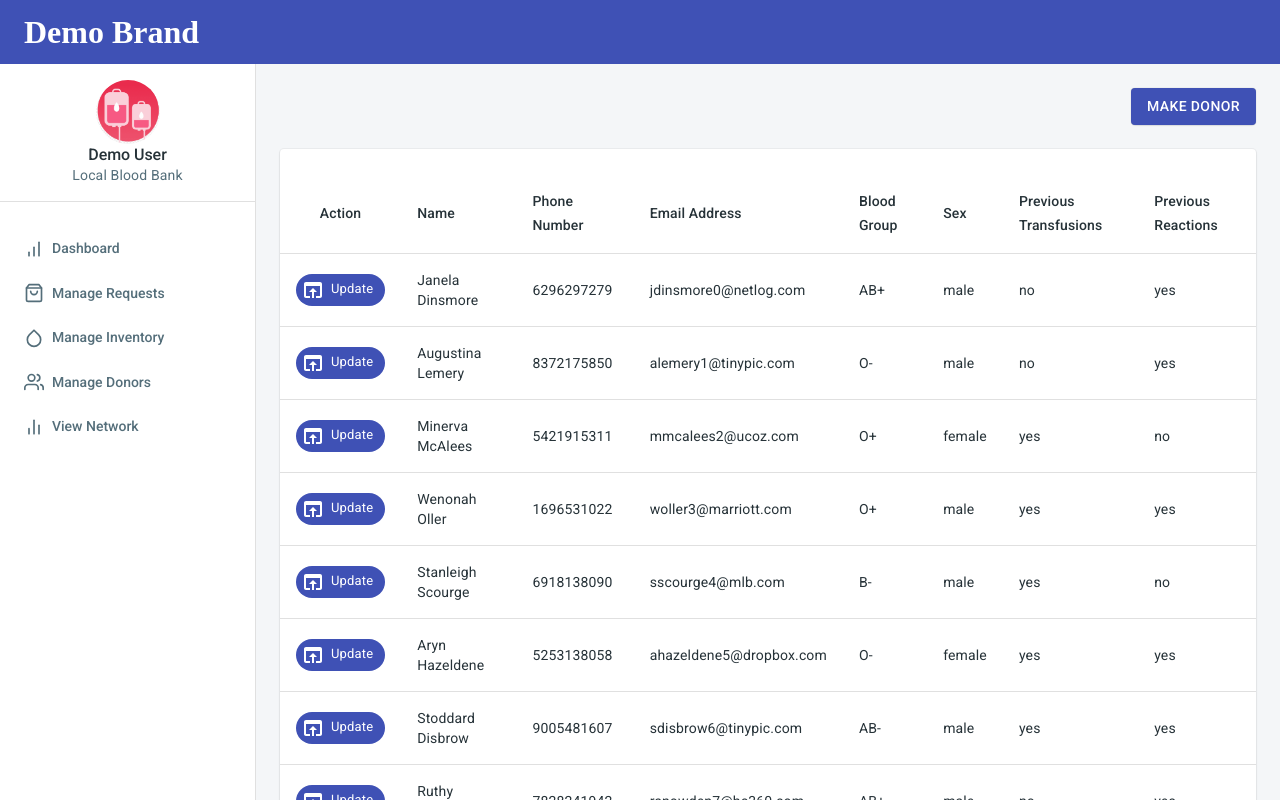
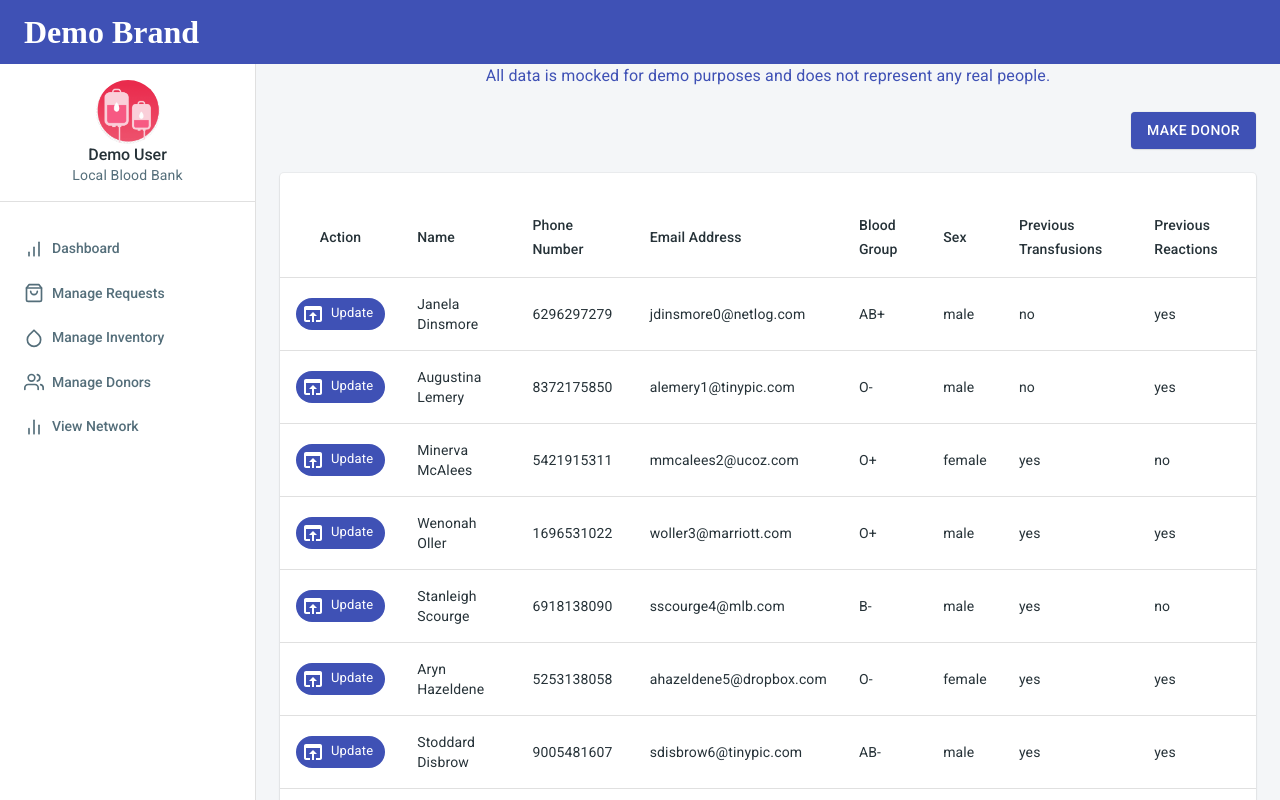
Before and after one commit to VNgwazini/Healthcare-App, a React (Create React App) app: page /app/manage_donors in a window 1280 px wide. Built offline with nearby package versions, Linux system fonts and the light colour scheme.

Commit message:
Added disclaimer about mock data.

```diff
--- a/src/views/donors/ManageDonorListView/index.js
+++ b/src/views/donors/ManageDonorListView/index.js
@@ -2,6 +2,7 @@ import React, { useState, useEffect } from 'react';
 import {
   Box,
   Container,
+  Typography,
   makeStyles
 } from '@material-ui/core';
 import Page from 'src/components/Page';
@@ -53,6 +54,14 @@ const ManageDonorListView = () => {
   // }
 
   return (
+    <>
+    <Typography
+    align="center"
+    color="secondary"
+    variant="body1"
+  >
+    All data is mocked for demo purposes and does not represent any real people.
+  </Typography>
     <Page
       className={classes.root}
       title="Manage Donors"
@@ -64,6 +73,7 @@ const ManageDonorListView = () => {
         </Box>
       </Container>
     </Page>
+    </>
   );
 };
 
--- a/src/views/network/NetworkListView/index.js
+++ b/src/views/network/NetworkListView/index.js
@@ -2,6 +2,7 @@ import React, { useState, useEffect } from 'react';
 import {
   Box,
   Container,
+  Typography,
   makeStyles
 } from '@material-ui/core';
 import Page from 'src/components/Page';
@@ -68,6 +69,14 @@ const NetworkListView = () => {
   // }
 
   return (
+    <>
+    <Typography
+    align="center"
+    color="secondary"
+    variant="body1"
+  >
+    All data is mocked for demo purposes and does not represent any real people.
+  </Typography>
     <Page
       className={classes.root}
       title="Network"
@@ -79,6 +88,7 @@ const NetworkListView = () => {
         </Box>
       </Container>
     </Page>
+    </>
   );
 };
 
--- a/src/views/product/ManageInventoryListView/index.js
+++ b/src/views/product/ManageInventoryListView/index.js
@@ -2,6 +2,7 @@ import React, { useState, useEffect } from 'react';
 import {
   Box,
   Container,
+  Typography,
   makeStyles
 } from '@material-ui/core';
 import Page from 'src/components/Page';
@@ -121,6 +122,13 @@ const ManageInventoryList = () => {
 
   return (
     <>
+    <Typography
+      align="center"
+      color="secondary"
+      variant="body1"
+    >
+      All data is mocked for demo purposes and does not represent any real people.
+    </Typography>
     <Page
       className={classes.root}
       title="Manage Donations"
--- a/src/views/reports/DashboardView/index.js
+++ b/src/views/reports/DashboardView/index.js
@@ -6,6 +6,7 @@ import {
   Container,
   Divider,
   Grid,
+  Typography,
   makeStyles
 } from '@material-ui/core';
 import Page from 'src/components/Page';
@@ -28,6 +29,14 @@ const Dashboard = () => {
   const classes = useStyles();
 
   return (
+    <>
+    <Typography
+    align="center"
+    color="secondary"
+    variant="body1"
+  >
+    All data is mocked for demo purposes and does not represent any real people.
+  </Typography>
     <Page
       className={classes.root}
       title="Dashboard"
@@ -135,6 +144,7 @@ const Dashboard = () => {
         </Grid>
       </Container>
     </Page>
+    </>
   );
 };
 
--- a/src/views/request/RequestsListView/index.js
+++ b/src/views/request/RequestsListView/index.js
@@ -2,6 +2,7 @@ import React, { useState, useEffect } from 'react';
 import {
   Box,
   Container,
+  Typography,
   makeStyles
 } from '@material-ui/core';
 import Page from 'src/components/Page';
@@ -91,6 +92,14 @@ const RequestsListView = () => {
   // TODO: add filtering functionality
   // like filter by type, request urgency, status, etc.
   return (
+    <>
+    <Typography
+    align="center"
+    color="secondary"
+    variant="body1"
+  >
+    All data is mocked for demo purposes and does not represent any real people.
+  </Typography>
     <Page
       className={classes.root}
       title="Manage Requests"
@@ -105,6 +114,7 @@ const RequestsListView = () => {
         </Box>
       </Container>
     </Page>
+    </>
   );
 };
 
```
